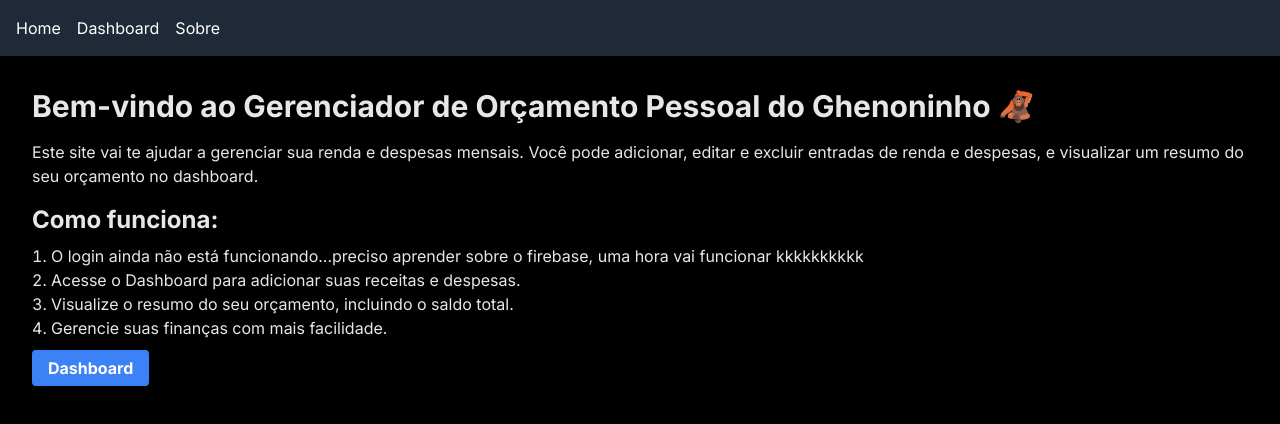
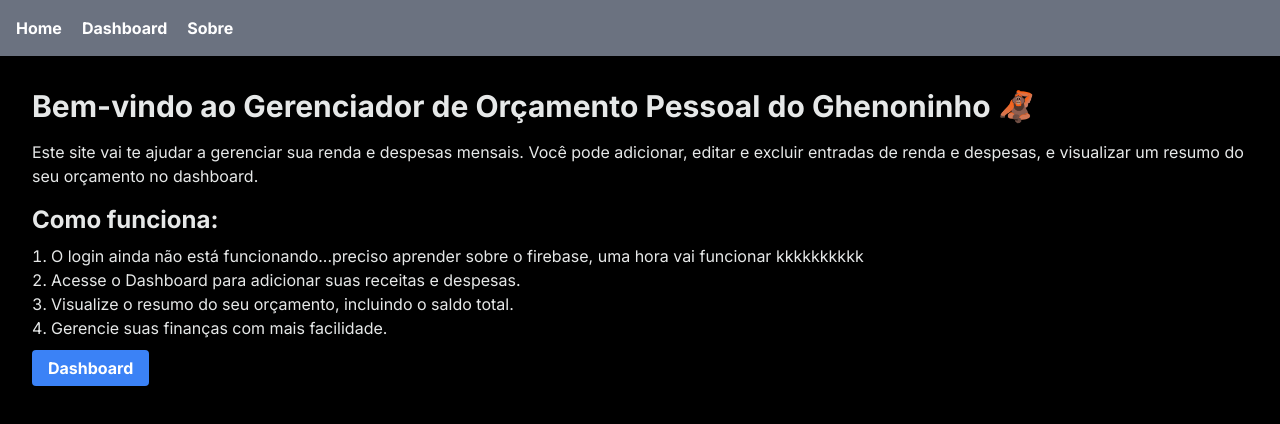
Before and after one commit to Ghenoo/gerenciador-orcamento, a Next.js app: page / in a window 1280 px wide. Shown: the top 424 px of the page. Built offline with nearby package versions, Linux system fonts and the light colour scheme.

Commit message:
refactor: changed color nav and flex space

```diff
--- a/src/components/Navigation.tsx
+++ b/src/components/Navigation.tsx
@@ -2,11 +2,11 @@ import Link from 'next/link'
 
 export default function Navigation() {
   return (
-    <nav className="bg-gray-800 text-white p-4">
-      <ul className="flex space-x-4">
-        <li><Link href="/" className="hover:text-gray-300">Home</Link></li>
-        <li><Link href="/dashboard" className="hover:text-gray-300">Dashboard</Link></li>
-        <li><Link href="/sobre" className="hover:text-gray-300">Sobre</Link></li>
+    <nav className="bg-gray-500 text-white p-4">
+      <ul className="flex space-x-5">
+        <li><Link href="/" className="font-bold hover:text-gray-300">Home</Link></li>
+        <li><Link href="/dashboard" className="font-bold hover:text-gray-300">Dashboard</Link></li>
+        <li><Link href="/sobre" className="font-bold hover:text-gray-300">Sobre</Link></li>
       </ul>
     </nav>
   )
```
